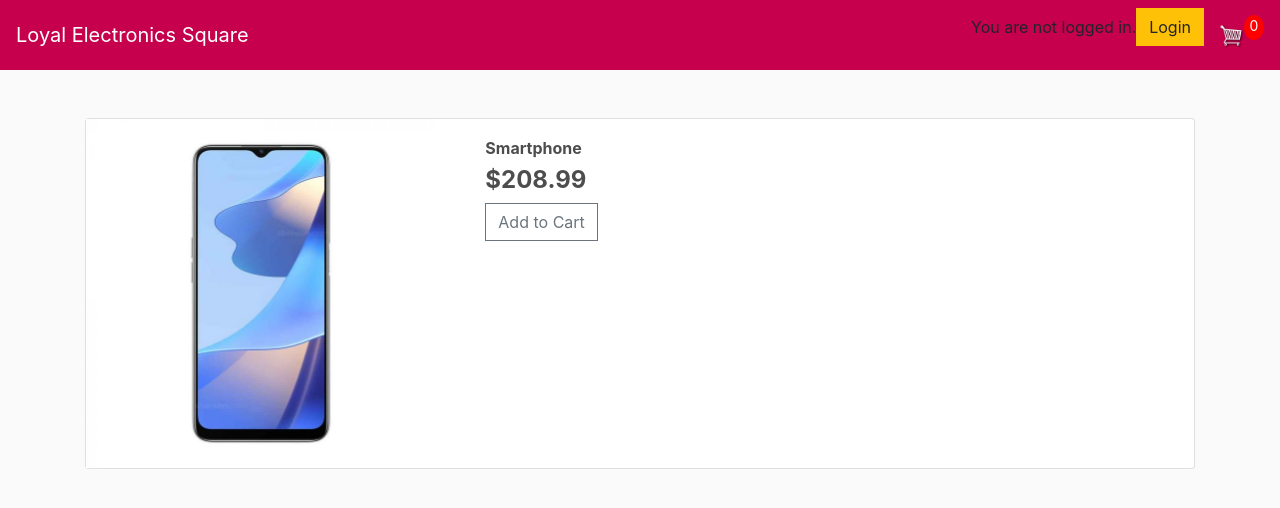
After one commit to tobiaswai/ISI-group12-2024, a Django app: page /product/7 in a window 1280 px wide. The commit adds this page. Shown: the top 508 px of the page. Run offline with Django 5.2, Linux system fonts and the light colour scheme; data comes from the database, SQL or seed files in the repository; both versions use the stored data as it was after the commit; some libraries are stand-ins or nearby versions.

Commit message:
added product detail page

```diff
--- a/myProject/store/templates/store/Store.html
+++ b/myProject/store/templates/store/Store.html
@@ -20,9 +20,8 @@
 			<div class="box-element product">
 				<h6><strong>{{product.name}}</strong></h6>
 				<hr>
-
 				<button data-product="{{product.id}}" data-action="add" class="btn btn-outline-secondary add-btn update-cart">Add to Cart</button>
-				<a class="btn btn-outline-success" href="#">View</a>
+				<a class="btn btn-outline-success" href="{% url 'product' product.id %}">View</a>
 				<h4 style="display: inline-block; float: right"><strong>
 				${{product.price|floatformat:2}}</strong></h4>
 
@@ -30,6 +29,7 @@
 		</div>
 		{% endfor %}
 	</div>
+	<br>
 	<p>Page: {{ page.number }}/{{ page.paginator.num_pages}}</p>
 	<nav aria-label="...">
 		<ul class="pagination">
--- /dev/null
+++ b/myProject/store/templates/store/product.html
@@ -0,0 +1,20 @@
+{% extends 'store/main.html' %}
+{% load static %}
+{% block content %}
+<br/>
+<div class="card mb-3">
+    <div class="row g-0">
+        <div class="col-md-4">
+            <img class="img-fluid rounded-start" src="{{products.image.url}}">
+        </div>
+        <div class="col-md-8">
+            <div class="card-body">
+                <h6><strong>{{products.name}}</strong></h6>
+                <h4 style="display: inline-block"><strong>
+                    ${{products.price|floatformat:2}}</strong></h4>
+                <br>
+                <button data-product="{{products.id}}" data-action="add" class="btn btn-outline-secondary add-btn update-cart">Add to Cart</button>
+            </div>
+        </div>
+</div>
+{% endblock content %}
--- a/myProject/store/urls.py
+++ b/myProject/store/urls.py
@@ -9,6 +9,7 @@ urlpatterns = [
 	path('checkout/', views.checkout, name="checkout"),
 	path('update_item/', views.updateItem, name="update_item"),
     path('process_order/', views.processOrder, name="process_order"),
-    path('register/', views.register, name='register'),
-    path('login/', views.login, name='login'),
+    path('register/', views.register, name="register"),
+    path('login/', views.login, name="login"),
+    path('product/<int:pk>', views.product , name="product"),
 ]
--- a/myProject/store/views.py
+++ b/myProject/store/views.py
@@ -45,8 +45,6 @@ def login(request):
             return render(request,'login.html',locals())
     return render(request, 'login.html')
 
-
-
 def store(request):
 
      if request.user.is_authenticated:
@@ -68,8 +66,25 @@ def store(request):
      page = Paginator(products, 6)
      page_list = request.GET.get('page')
      page = page.get_page(page_list)
+     products = Product.objects.all()
      context = {'products':products, 'cartItems':cartItems, 'page': page}
      return render(request, 'store/store.html', context)
+
+def product(request, pk):
+
+     if request.user.is_authenticated:
+          customer = request.user.customer
+          order, created = Order.objects.get_or_create(customer=customer, complete=False)
+          items = order.orderitem_set.all()
+          cartItems = order.get_cart_items
+     else:
+          items = []
+          order = {'get_cart_total':0, 'get_cart_items':0, 'shipping':False}
+          cartItems = order['get_cart_items']
+
+     product = Product.objects.get(id=pk)
+     context = {'products':product, 'cartItems':cartItems}
+     return render(request, 'store/product.html', context)
 
 def cart(request):
 
```
Also changed, not shown: myProject/db.sqlite3.
